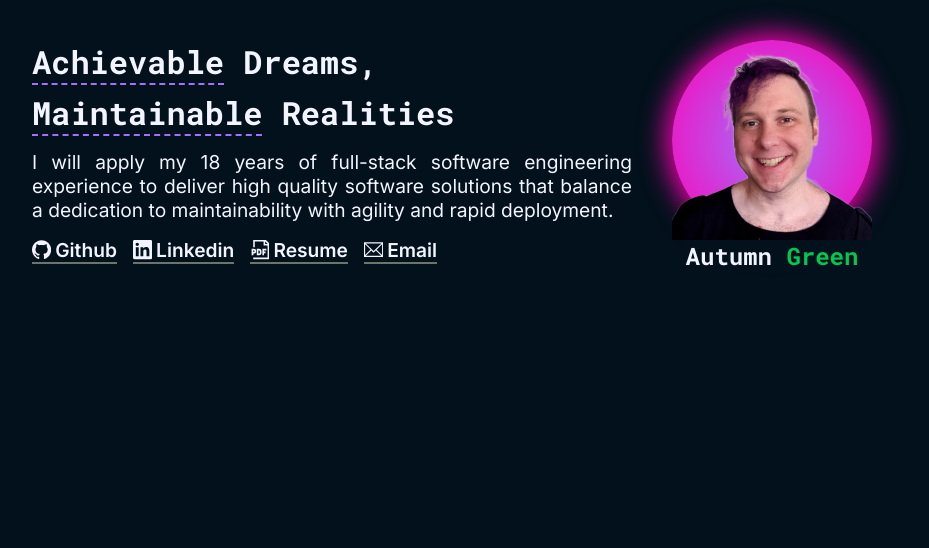
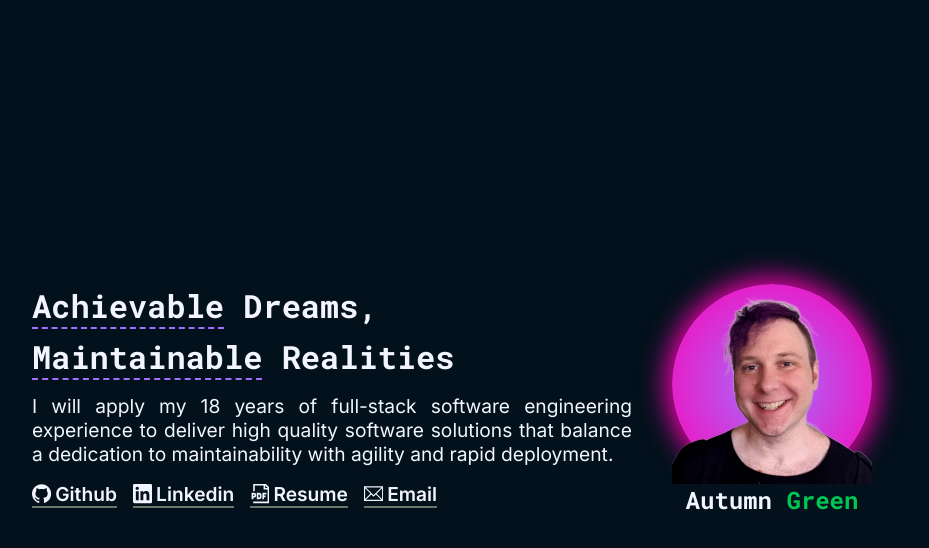
Before and after one commit to chao-mu/bio-site, a Next.js app: page / in a window 1280 px wide. Shown: the top 548 px of the page, without its empty margins (188-1117 px from the left). Built offline with nearby package versions, Linux system fonts and the light colour scheme.

Commit message:
style: center content in page

```diff
--- a/src/app/globals.css
+++ b/src/app/globals.css
@@ -34,4 +34,7 @@ body {
 body {
   color: var(--color-neutral-100);
   background-color: var(--color-bg);
+  display: grid;
+  place-items: center;
+  min-height: 100dvh;
 }
```
